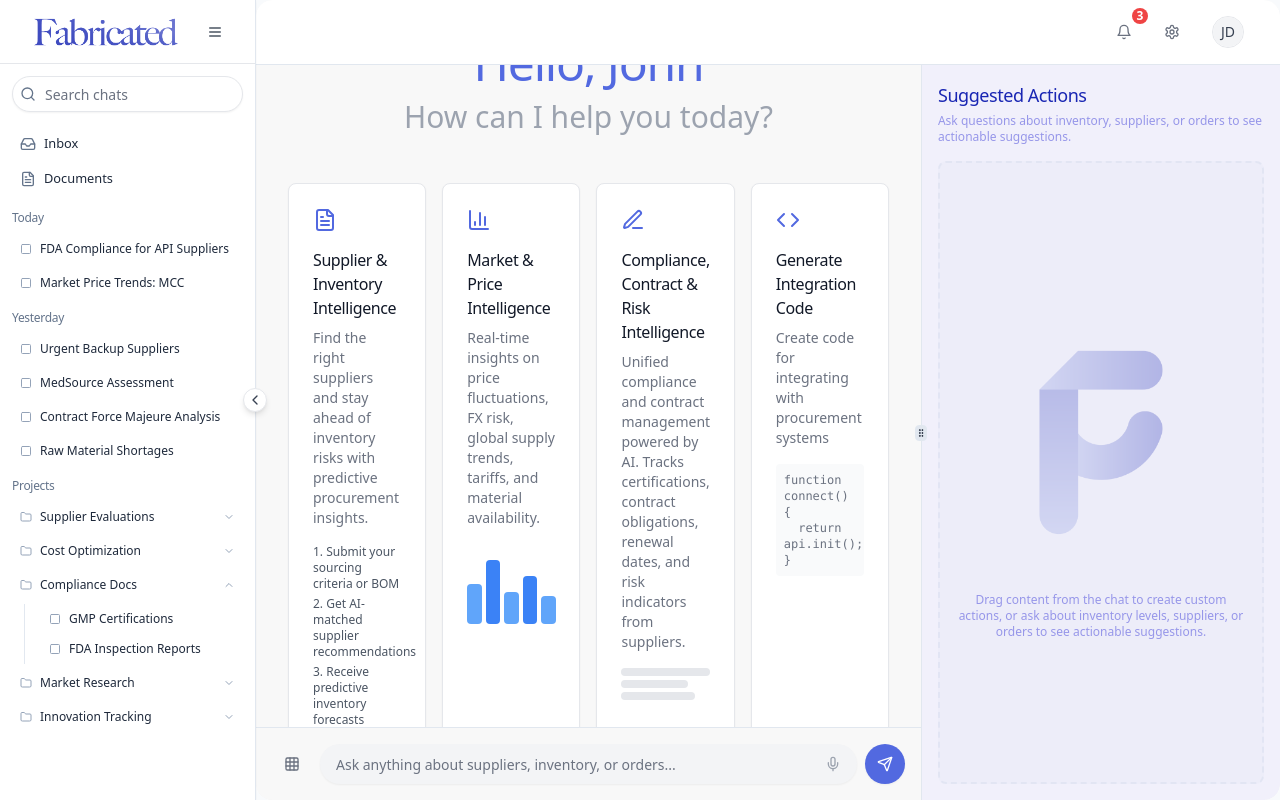
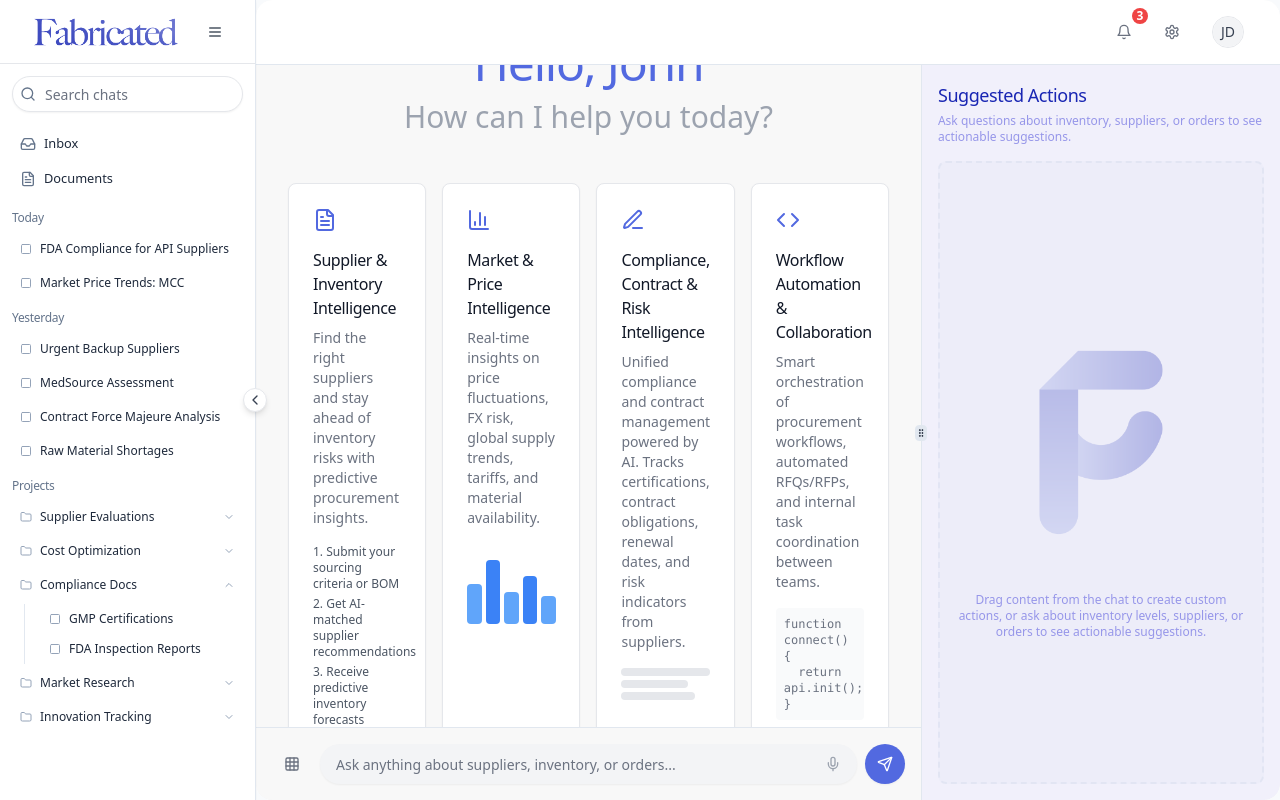
Before and after one commit to akifdanisik/fabricated-vision, a React (Vite) app: page /chat in a window 1280 px wide. Built offline with nearby package versions, Linux system fonts and the light colour scheme.

Commit message:
Refactor: Update WelcomeModule content
Update the content of the "Generate Integration Code" WelcomeModule to reflect the new "Workflow Automation & Collaboration" functionality.

```diff
--- a/src/components/chat/WelcomeScreen.tsx
+++ b/src/components/chat/WelcomeScreen.tsx
@@ -132,11 +132,17 @@ const WelcomeScreen: React.FC<WelcomeScreenProps> = ({
           </div>
         </WelcomeModule>
         <WelcomeModule
-          title="Generate Integration Code"
-          description="Create code for integrating with procurement systems"
+          title="Workflow Automation & Collaboration"
+          description="Smart orchestration of procurement workflows, automated RFQs/RFPs, and internal task coordination between teams."
           icon={<Code size={24} />}
-          onClick={() => onSelectQuickStart("Generate code for integrating with our inventory system")}
-        />
+          onClick={() => onSelectQuickStart("Help me set up an automated RFQ workflow")}
+        >
+          <div className="mt-4 font-mono text-xs text-gray-500 bg-gray-50 p-2 rounded">
+            <div>{"function connect() {"}</div>
+            <div>&nbsp;&nbsp;{"return api.init();"}</div>
+            <div>{"}"}</div>
+          </div>
+        </WelcomeModule>
       </div>
     </div>
   );
```
